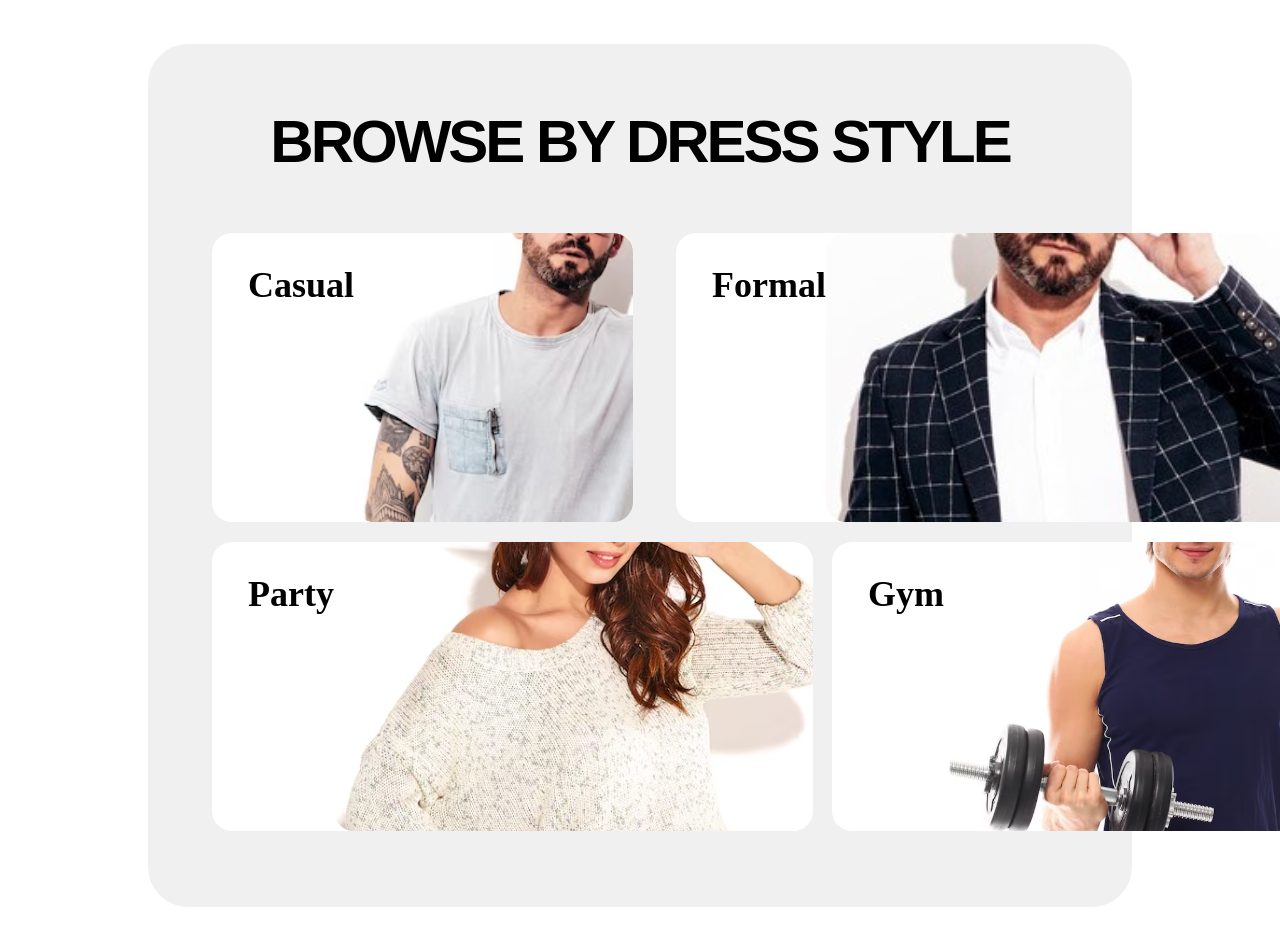
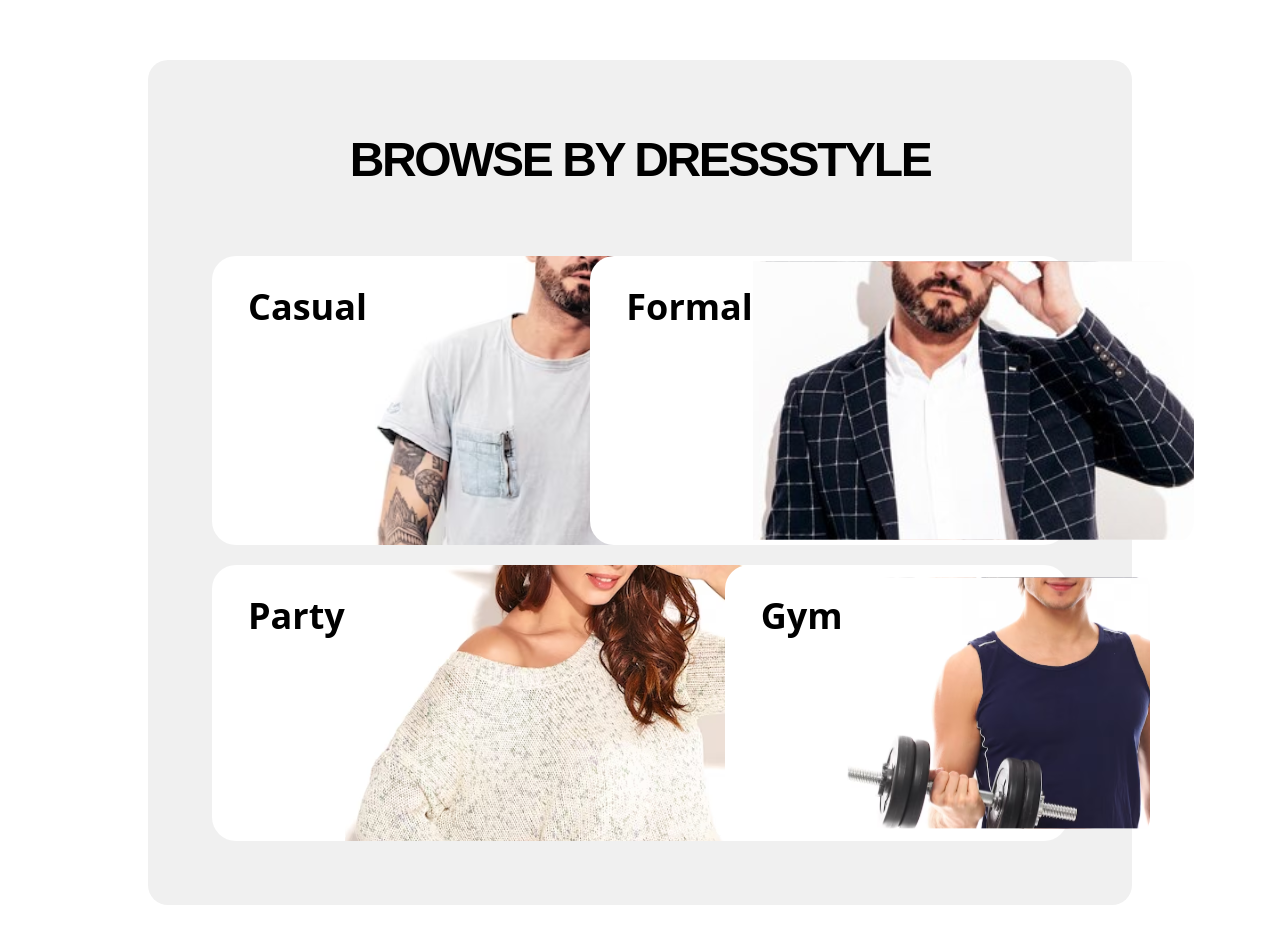
Before and after one commit to Raman1710/ecommerce-shop.co-, a React (Vite) app: page / in a window 1280 px wide. Shown: the part 3000-3946 px from the top of the page. After the commit the page ends 3905 px from the top, so only its background shows below. Built offline with nearby package versions, Linux system fonts and the light colour scheme.

Commit message:
DressStyle.jsx updated

```diff
--- a/src/Components/DressStyle/DressStyle.jsx
+++ b/src/Components/DressStyle/DressStyle.jsx
@@ -8,42 +8,37 @@ import { Link } from 'react-router-dom'
 
 function DressStyle() {
     return (
-        <div className='bg-[#f0f0f0] mx-[148px]  rounded-[40px] flex flex-col justify-center my-16'>
-            <h1 className=' font-integral text-6xl font-extrabold pt-[68px] pb-[61px] tracking-tighter text-center'>BROWSE BY DRESS STYLE</h1>
-            <div className='mx-[64px] flex flex-row gap-[57px]'>
-                <Link to='/casual'>
-                <div className='bg-white w-[407px] h-[289px] rounded-[20px] flex flex-row bg-cover'>
-                    <p className='font-satoshi-bold font-bold text-[36px]  mt-[25px] ml-[36px]'>Casual</p>
-                    <img src={Casual} className='w-full h-full object-cover rounded-[20px]' />
+        <div className='bg-[#f0f0f0] mx-[148px] rounded-[20px] mt-20 py-16 '>
+
+            <h1 className=' font-integral font-black text-[48px] tracking-tighter text-center'>BROWSE BY DRESSSTYLE</h1>
+
+            <div className='flex flex-col  justify-center px-16 mt-[60px] l gap-5'>
+            {/* top div  */}
+                <div className='flex flex-row  gap-5 '>
+                        <div className='flex flex-row bg-white rounded-3xl pl-9 bg-right'>
+                            <p className='font-saotshi text-[36px] font-bold pt-6'>Casual</p>
+                            <img src={Casual} className='rounded-r-3xl w-[354px]'/>
+                        </div>
+                        <div className='flex flex-row bg-white w-[684px] pl-9 bg-right rounded-3xl'>
+                            <p className='font-saotshi text-[36px] font-bold pt-6'>Formal</p>
+                            <img src={Formal} className=' rounded-r-3xl ' />
+                        </div>
                 </div>
-                </Link>
-
-                <Link to='/formal'>
-                <div className='bg-white w-[684px] h-[289px] rounded-[20px] flex flex-row bg-cover'>
-                    <p className='font-satoshi-bold font-bold text-[36px]  mt-[25px] ml-[36px]'>Formal</p>
-                    <img src={Formal} className='w-full h-full object-cover rounded-[20px]' />
+            {/* bottom div  */}
+                <div className='flex flex-row gap-5 '>
+                        <div className='flex flex-row bg-white w-[684px] rounded-3xl pl-9 bg-right'>
+                            <p className='font-saotshi text-[36px] font-bold pt-6'>Party</p>
+                            <img src={Party} className='rounded-r-3xl' />
+                        </div>
+                        <div className='flex flex-row bg-white rounded-3xl pl-9 bg-right'>
+                            <p className='font-saotshi text-[36px] font-bold pt-6'>Gym</p>
+                            <img src={Gym} className='rounded-r-3xl' />
+                        </div>
                 </div>
-                </Link>
             </div>
 
-            <div className='mx-[64px] flex flex-row gap-[20px] mt-[20px]'>
-                <Link to='/party'>
-                    <div className='bg-white w-[600px] h-[289px] rounded-[20px] flex flex-row bg-cover'>
-                        <p className='font-satoshi-bold font-bold text-[36px] mt-[25px] ml-[36px]'>Party</p>
-                        <img src={Party} className='w-full h-full object-cover rounded-[20px]' />
-                    </div>
-                </Link>
+        </div>
 
-                <Link to='/gym'>
-                <div className='bg-white w-[407px] h-[289px] rounded-[20px] flex flex-row bg-cover mb-[76px]'>
-                    <p className='font-satoshi-bold font-bold text-[36px] mt-[25px] ml-[36px]'>Gym</p>
-                    <img src={Gym} className='w-full h-full object-cover rounded-[20px]' />
-                </div>
-                </Link>
-            </div>
-
-
-        </div>
 
     )
 }
```
